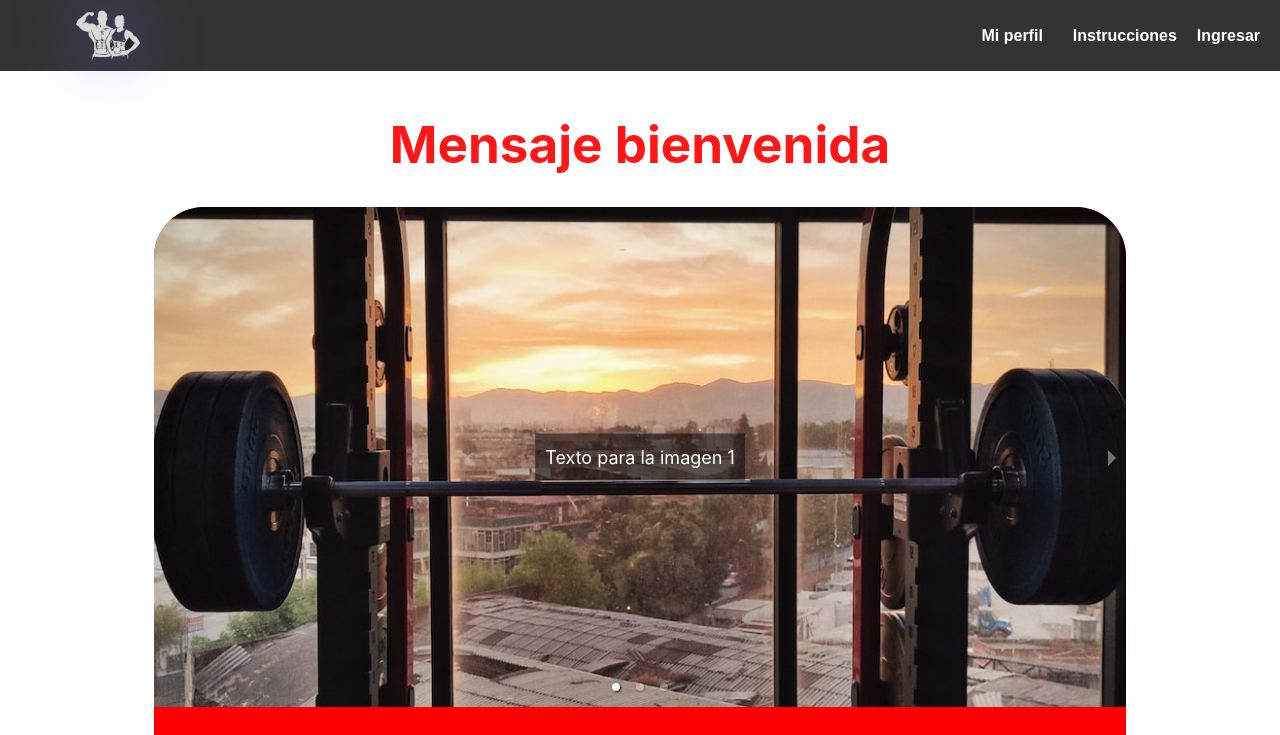
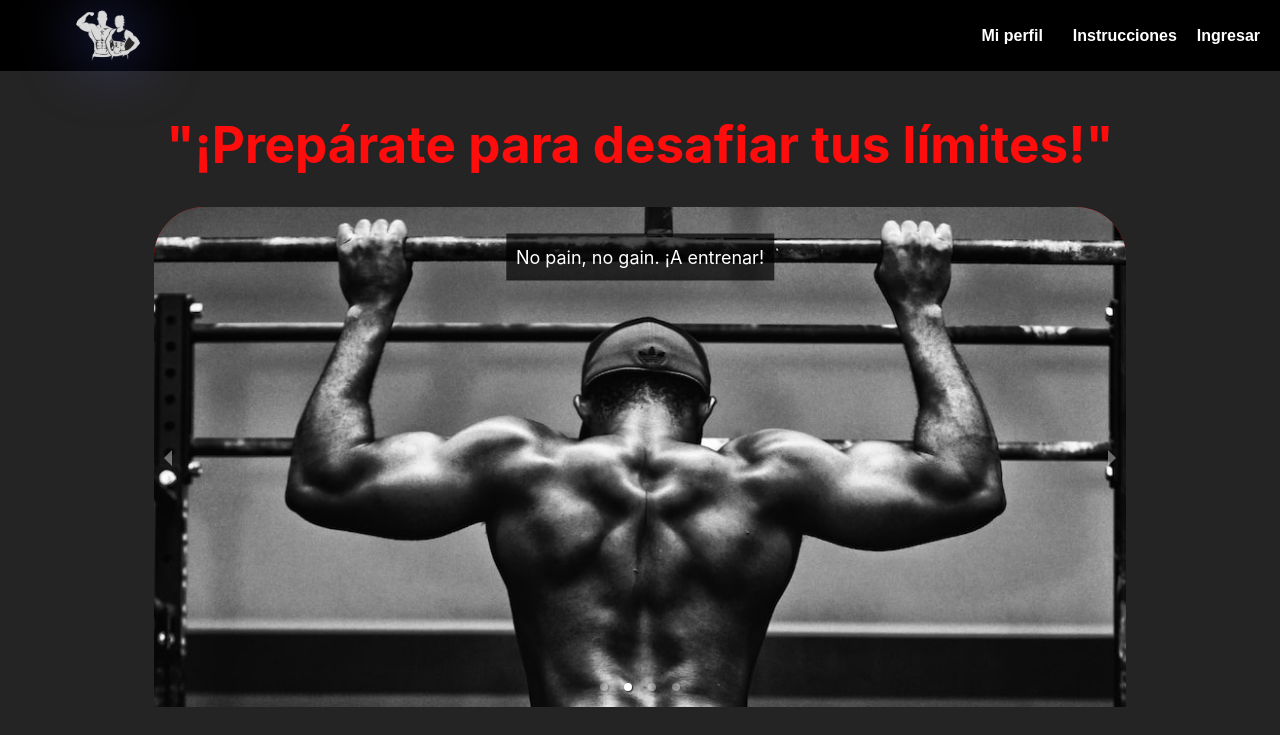
Before and after one commit to Joaquinfd/GrupoSPA_frontend, a React (Vite) app in the folder react-web-2/: page / in a window 1280 px wide. Shown: the top 735 px of the page. Built offline with nearby package versions, Linux system fonts and the light colour scheme.

Commit message:
aregos estéticos

```diff
--- a/react-web-2/src/components/Navbar.css
+++ b/react-web-2/src/components/Navbar.css
@@ -3,7 +3,7 @@
   top: 0;
   left: 0;
   width: 100%;
-  background-color: #333; /* Cambia el color de fondo según tu diseño */
+  background-color: black; /* Cambia el color de fondo según tu diseño */
   color: white;
   z-index: 1000;
   font-family: Arial, sans-serif;
--- a/react-web-2/src/index.css
+++ b/react-web-2/src/index.css
@@ -29,6 +29,8 @@ body {
   place-items: center;
   min-width: 320px;
   min-height: 100vh;
+  background-color: #242424;
+
 }
 
 h1 {
--- a/react-web-2/src/pages/crear-rutina.jsx
+++ b/react-web-2/src/pages/crear-rutina.jsx
@@ -1,5 +1,7 @@
 import React, { useState, useEffect  } from 'react';
 import './crear-rutina.css';
+import { NavLink } from 'react-router-dom';
+
 
 import Button from '../components/button';
 import Image from '../components/images';
@@ -132,8 +134,8 @@ function Images() {
         </div>)}
 
         </div>
-        {allFieldsCompleted && <button className='guardar-button'>Guardar</button>}
-        </div>
+        {allFieldsCompleted && (<NavLink to="/mi-perfil" className="guardar-button-link"><button className="guardar-button">Guardar</button></NavLink>
+)}        </div>
 
     );
   }
--- a/react-web-2/src/pages/home.css
+++ b/react-web-2/src/pages/home.css
@@ -7,7 +7,6 @@
   display: flex;
   flex-direction: column;
   width: 100%;
-  height: 800px;
   align-items: center;
 }
 
@@ -23,8 +22,7 @@
   border-radius: 50px;
   align-self: center;
   background-size: cover;
-  max-height: 500px;
-  margin-bottom: 400px;
+  margin-bottom: 0;
 }
 
 .home-container {
@@ -46,26 +44,22 @@
 }
 
 .boton-registro {
-  width: 100%;
-  height: 20%;
-  display: flex;
-  justify-content: center;
-  align-items: center;
   background-color: red;
-  cursor: pointer;
-  border-radius: 50px;
-  border: 5px solid whitesmoke;
-}
+  color: #fff;
+  padding: 15px 20px;
+  size: 10px;
+  margin-top: 30px;
+  border: none;
+  border-radius: 5px; /* Bordes redondeados */
+  cursor: pointer; /* Cambia el cursor al pasar por encima */
+  transition: background-color 0.3s, box-shadow 0.3s; /* Transición suave de color de fondo y sombra */
 
-.boton-registro:active {
-  background-color: gray; /* Cambia el color de fondo al hacer clic */
-  outline: none; /* Elimina el contorno predeterminado al hacer clic */
-  border-color: none;
-}
 
-.boton-registro:hover {
-  outline: none; /* Elimina el contorno predeterminado al hacer clic */
-  border-color: transparent;
+  &:hover {
+    background-color: #45a049; /* Color de fondo verde ligeramente más oscuro */
+    box-shadow: 0 0 10px rgba(0, 0, 0, 0.3); /* Sombra ligera al pasar por encima */
+    transform: translateY(-5px);
+  }
 }
 
 /*GPT*/
@@ -74,13 +68,11 @@
   top: 50%;
   left: 50%;
   transform: translate(-50%, -50%);
-  background-color: rgba(0, 0, 0, 0.5); /* Fondo semitransparente para el texto */
-  color: white; /* Color del texto */
-  padding: 10px; /* Espacio alrededor del texto */
-  font-size: 18px; /* Tamaño del texto */
+  background-color: rgba(0, 0, 0, 0.5);
+  color: white;
+  padding: 10px;
+  font-size: 18px;
 }
-
-/**/
 
 .carousel {
   border-radius: 50px;
@@ -96,3 +88,24 @@
 .carousel-status {
   display: none !important;
 }
+
+.carousel .control-dots .dot {
+  width: 10px;
+  height: 10px;
+  margin: 0 5px;
+  background-color: #fff;
+}
+
+
+
+.image-text {
+  position: absolute;
+  top: 10%;
+  left: 50%;
+  transform: translate(-50%, -50%);
+  background-color: rgba(0, 0, 0, 0.7); /* Fondo semitransparente más oscuro */
+  color: #fff; /* Color del texto */
+  padding: 10px; /* Espacio alrededor del texto */
+  font-size: 18px; /* Tamaño del texto */
+  text-align: center; /* Centrar el texto */
+}
--- a/react-web-2/src/pages/home.jsx
+++ b/react-web-2/src/pages/home.jsx
@@ -13,37 +13,43 @@ export default function Home() {
     const images = [
         {
             url: "images/home-image-1.jpg",
-            text: "Texto para la imagen 1",
+            text: "Si no lo intentas, nunca sabrás de lo que eres capaz",
         },
         {
             url: "images/home-image-2.jpg",
-            text: "Texto para la imagen 2",
+            text: "No pain, no gain. ¡A entrenar!",
+        },
+        {
+            url: "images/mujer_corredora_home.jpg",
+            text: "Tu cuerpo es tu mejor inversión",
         },
         {
             url: "images/home-image-3.jpg",
-            text: "Texto para la imagen 3",
+            text: "Se fuerte como acero",
         },
+
     ];
 
     return (
         <div className="home-main-container" id='home-div-hmc'>
             <div className="home-container" id='home-div-hc'>
-                <h1>Mensaje bienvenida</h1>
+                <h1>"¡Prepárate para desafiar tus límites!"</h1>
                 <div className="presentation-container" id='home-div-pc'>
 
-                    <Carousel useKeyboardArrows={false} className='carousel' id='home-carousel'>
-        {images.map((imageData, index) => (
+                <Carousel useKeyboardArrows={false} infiniteLoop={true} showThumbs={false} className='carousel' id='home-carousel' autoPlay={true} interval={5000}>
+                        {images.map((imageData, index) => (
                         <div className="slide" key={index}>
                             <img alt="image-container" src={imageData.url} />
                             {/* siguiente div con gpt */}
-                            <div className="image-text">{imageData.text}</div>
+                            <div className="image-text">{imageData.text}
+                            </div>
                         </div>
                         ))}
                         {/* src: https://cloudinary.com/blog/add-a-responsive-image-carousel-to-your-react-app */}
                     </Carousel>
-                    <Link to="/ingreso">
+                    <Link to="/crear-rutina">
                         <button className='boton-registro' id='home-button-br'>
-                            <h2>Inicia sesión / Registrate</h2>
+                            <h2>Empieza ahora!</h2>
                         </button>
                     </Link>
 
--- a/react-web-2/src/pages/instrucciones.css
+++ b/react-web-2/src/pages/instrucciones.css
@@ -2,7 +2,7 @@
 
 /* Estilo general de la página de instrucciones */
   .instructions-page {
-    background-color: black;
+    background-color: #242424;
     color: white;
     font-family: 'Times New Roman', Times, serif;
     padding: 20px;
```
Also changed, not shown: react-web-2/public/images/mujer_corredora_home.jpg (added), 1 other file (tests, documents, lock files or other folders).
